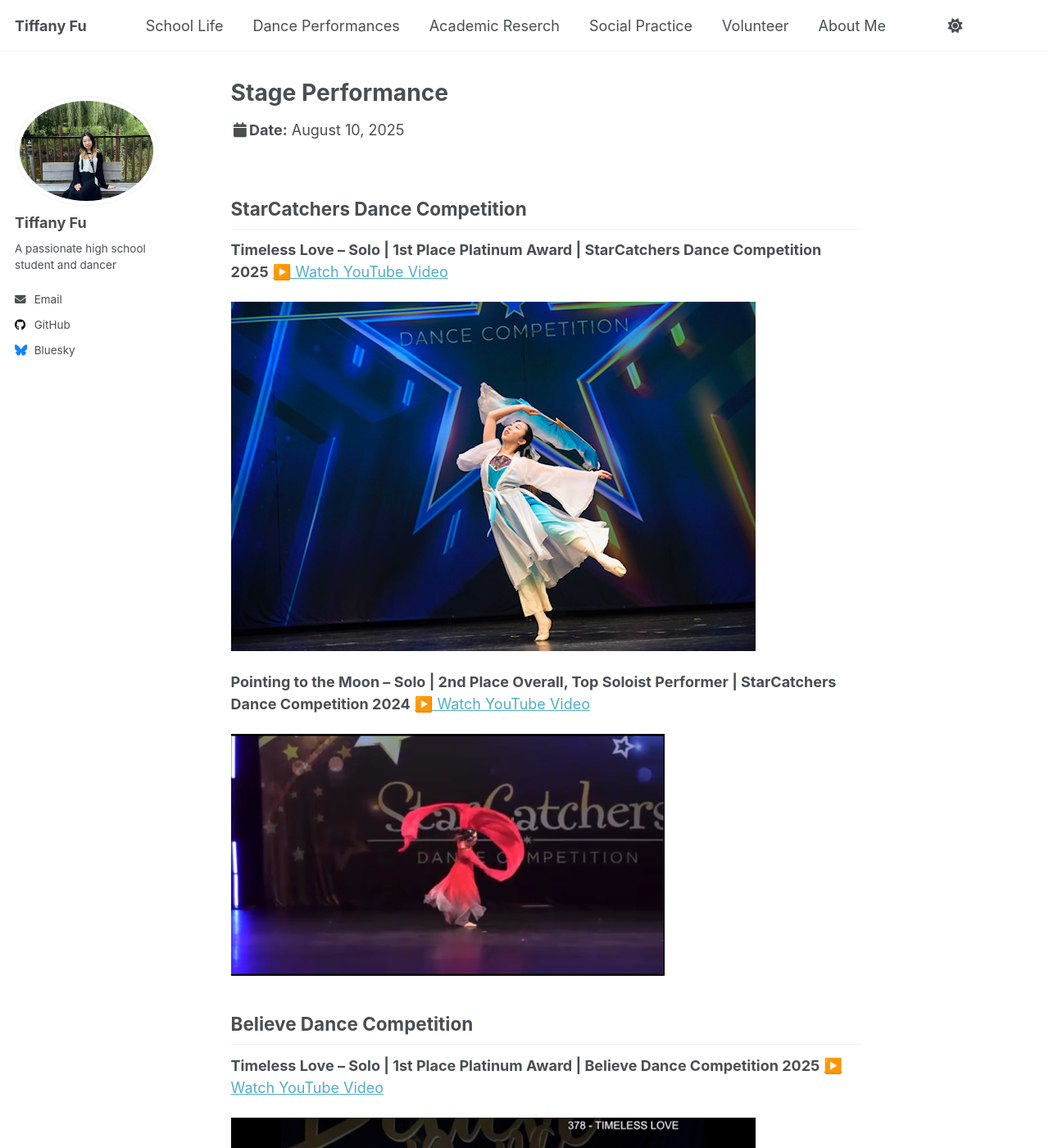
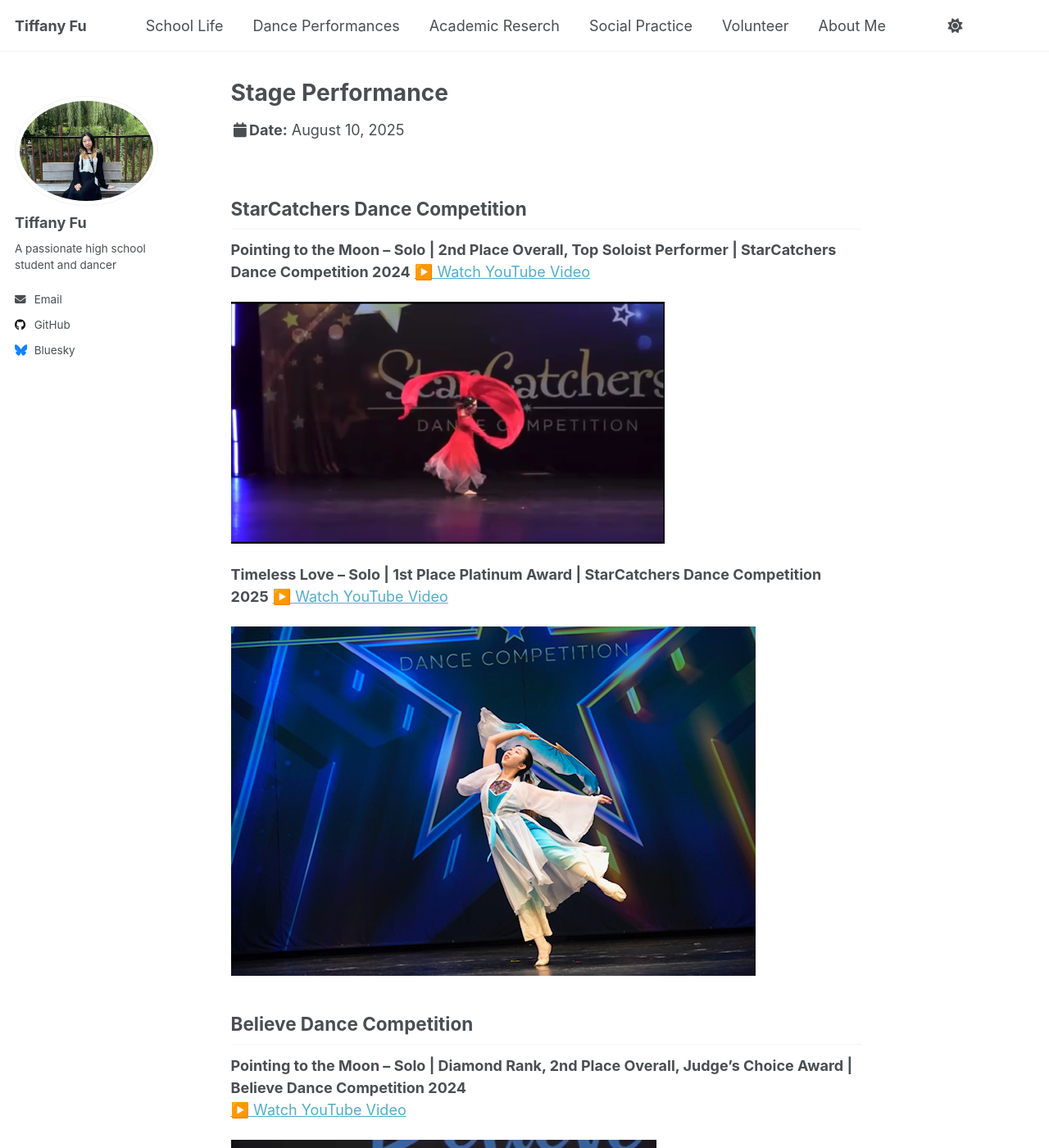
Before and after one commit to TiffanyJTFu/TiffanyFu, a Jekyll site: the page built from _talks/DanceCompetitions1.md, in a window 1280 px wide and 1400 px high. Shown: the whole window at 82% size. Built offline with Jekyll 4.4.1, drawn with Linux system fonts in a browser that asks for light colours; a script that is not in the unit is left out; some of the changed text lies outside the part shown.

Commit message:
Update DanceCompetitions1.md

```diff
--- a/_talks/DanceCompetitions1.md
+++ b/_talks/DanceCompetitions1.md
@@ -9,26 +9,26 @@ location: "Toronto, Canada"
 ---
 
 ## StarCatchers Dance Competition
+**Pointing to the Moon – Solo | 2nd Place Overall, Top Soloist Performer | StarCatchers Dance Competition 2024**
+<a href="https://youtu.be/isbpR2lO6R4" target="_blank" rel="noopener">▶️ Watch YouTube Video</a>
+
+![Dance10](https://tiffanyjtfu.github.io/TiffanyFu/images/dancepointingtothemoons.PNG)
+
 **Timeless Love – Solo | 1st Place Platinum Award | StarCatchers Dance Competition 2025**
 <a href="https://youtu.be/isbpR2lO6R4" target="_blank" rel="noopener">▶️ Watch YouTube Video</a>
 
 ![Dance10](https://tiffanyjtfu.github.io/TiffanyFu/images/dancetimelessloveb1.JPG)
 
-**Pointing to the Moon – Solo | 2nd Place Overall, Top Soloist Performer | StarCatchers Dance Competition 2024**
+## Believe Dance Competition
+**Pointing to the Moon – Solo | Diamond Rank, 2nd Place Overall, Judge's Choice Award | Believe Dance Competition 2024**
 <a href="https://youtu.be/isbpR2lO6R4" target="_blank" rel="noopener">▶️ Watch YouTube Video</a>
 
-![Dance10](https://tiffanyjtfu.github.io/TiffanyFu/images/dancepointingtothemoons.PNG)
+![Dance10](https://tiffanyjtfu.github.io/TiffanyFu/images/dancepointingtothemoonb.PNG)
 
-## Believe Dance Competition
 **Timeless Love – Solo | 1st Place Platinum Award | Believe Dance Competition 2025**
 <a href="https://youtu.be/isbpR2lO6R4" target="_blank" rel="noopener">▶️ Watch YouTube Video</a>
 
 ![Dance10](https://tiffanyjtfu.github.io/TiffanyFu/images/dancetimelesslovewb.PNG)
-
-**Pointing to the Moon – Solo | Diamond Rank, 2nd Place Overall, Judge's Choice Award | Believe Dance Competition 2024**
-<a href="https://youtu.be/isbpR2lO6R4" target="_blank" rel="noopener">▶️ Watch YouTube Video</a>
-
-![Dance10](https://tiffanyjtfu.github.io/TiffanyFu/images/dancepointingtothemoonb.PNG)
 
 ## Studio Performance Highlights
 **Don Quixote**
```
